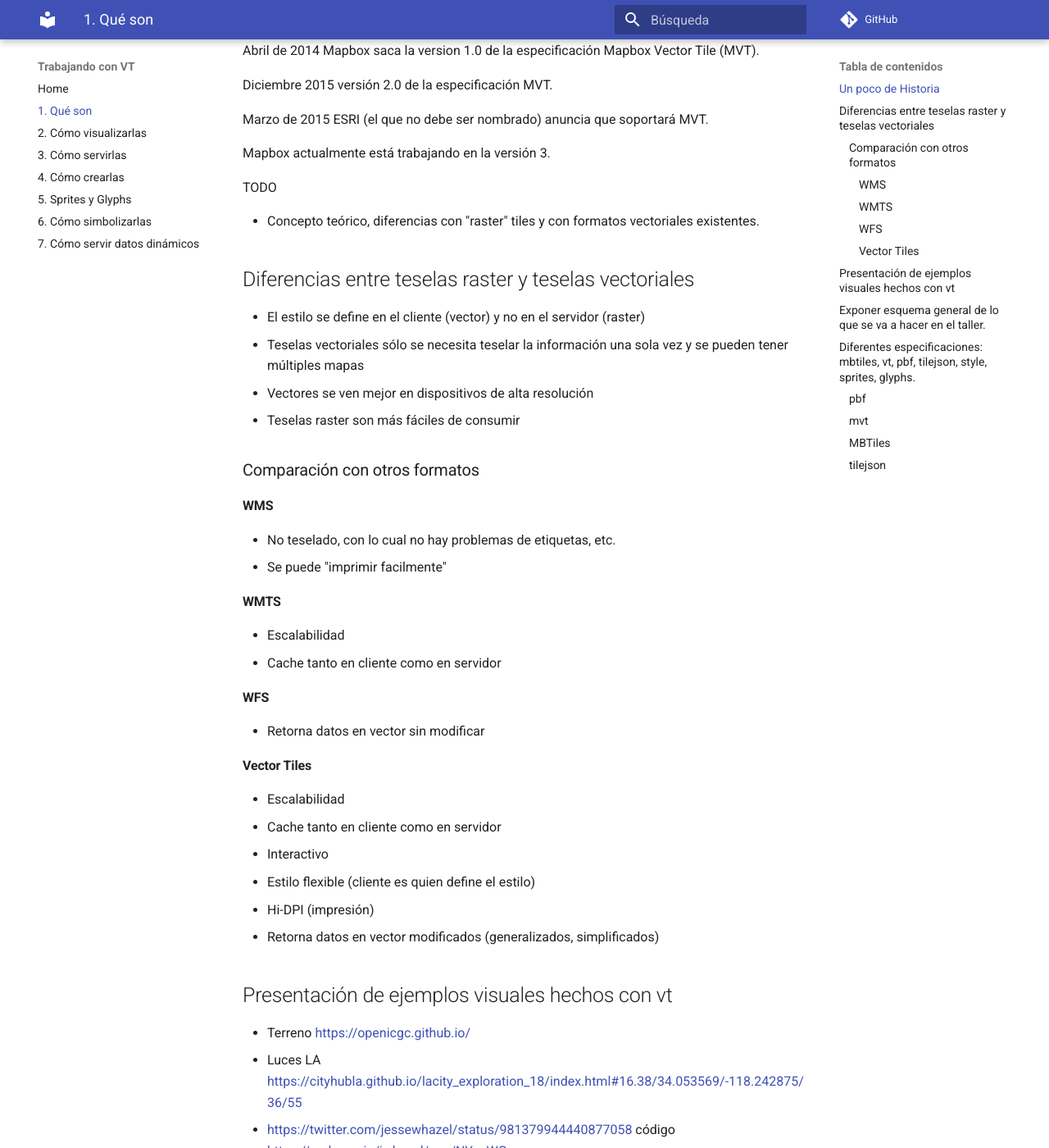
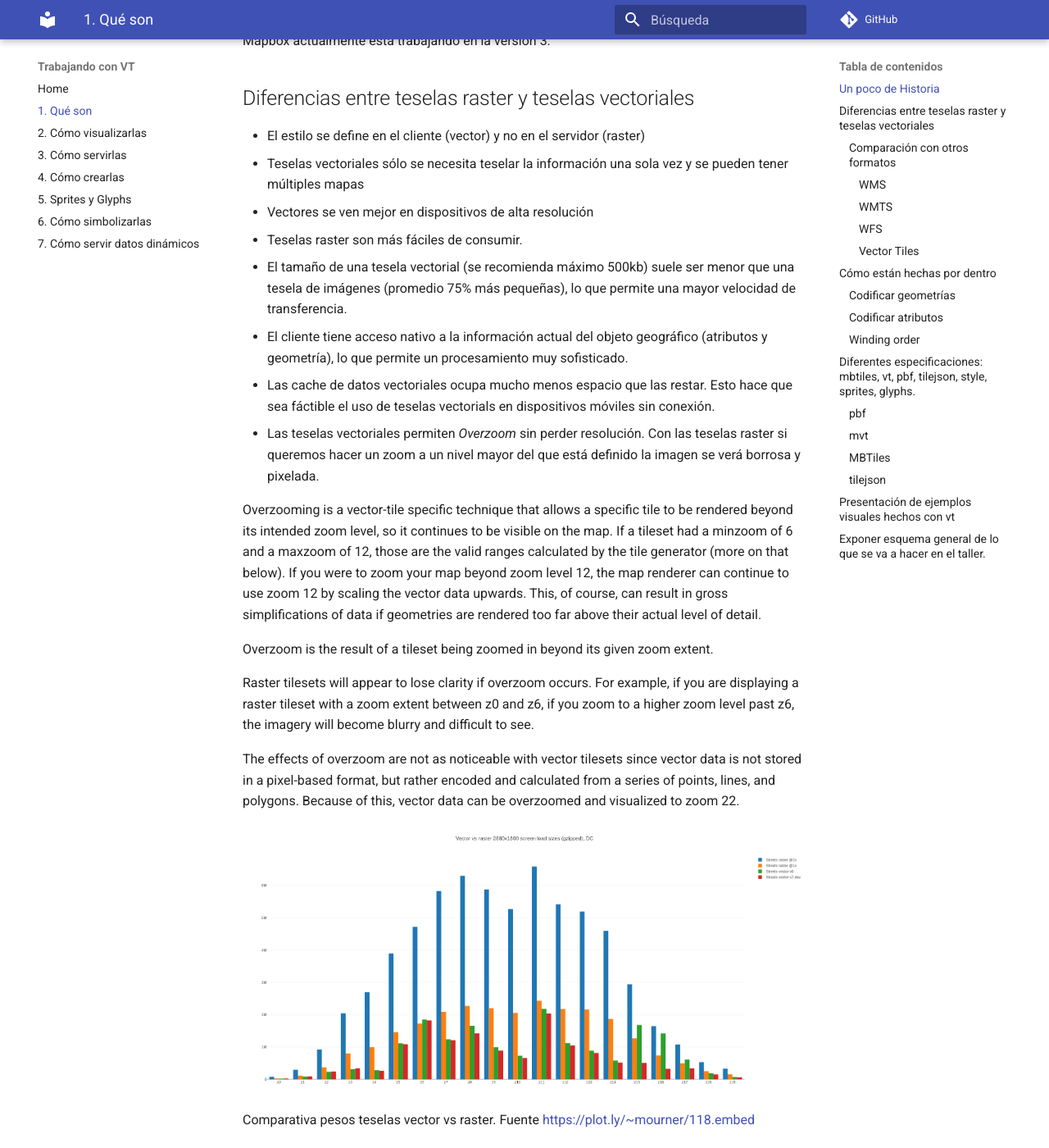
Before and after one commit to geoinquiets/taller-vt, an MkDocs documentation site: the page built from docs/1_teoria.md, in a window 1280 px wide and 1400 px high, scrolled down 1197 px. Shown: the whole window at 82% size. Built offline with MkDocs 1.6.1 and Material for MkDocs 9.7.7, drawn with Linux system fonts in a browser that asks for light colours; comment, search, counter and statistics services are not loaded; old or Windows-style settings are respelled for this version of MkDocs; some of the changed text lies outside the part shown.

Commit message:
un poco de teoria

```diff
--- a/docs/1_teoria.md
+++ b/docs/1_teoria.md
@@ -1,24 +1,8 @@
 # Qué son las teselas vectoriales
 
-* qué son,
+Las teselas vectoriales son un formato de datos liviano para almacenar datos vectoriales geoespaciales, como puntos, líneas y polígonos. Las teselas vectoriales codifican información geográfica de acuerdo con la especificación de teselas vector de Mapbox. La especificación de Mapbox es un estándar abierto bajo una licencia Creative Commons Attribution 3.0 US.
 
-https://mappinggis.com/2017/09/que-son-los-vector-tiles-y-como-generarlos-con-geoserver/
-
-https://www.mapbox.com/vector-tiles/
-
-https://wiki.openstreetmap.org/wiki/Vector_tiles
-
-https://en.wikipedia.org/wiki/Vector_tiles
-
-http://blog.sourcepole.ch/assets/2017/t-rex-foss4g2017.pdf
-
-https://www.slideshare.net/jgarnett/vector-tiles-with-geoserver-and-openlayers
-
-https://www.mapbox.com/help/glossary/
-
-
-* para qué sirven y para qué no,
-TODO
+Una tesela vectorial (vector tiles) contiene datos vectoriales georreferenciados (puede contener múltiples capas), recortados en teselas para facilitar su recuperación. Son equivalentes a las teselas raster tradicionales (WMTS, TMS) pero retornan datos vectoriales en lugar de una imagen.
 
 ## Un poco de Historia
 
@@ -40,24 +24,34 @@
 
 Mapbox actualmente está trabajando en la versión 3.
 
-
-TODO
-
-* Concepto teórico, diferencias con "raster" tiles y con formatos vectoriales existentes.
-
 ## Diferencias entre teselas raster y teselas vectoriales
 
 * El estilo se define en el cliente (vector) y no en el servidor (raster)
 * Teselas vectoriales sólo se necesita teselar la información una sola vez y se pueden tener múltiples mapas
 * Vectores se ven mejor en dispositivos de alta resolución
-* Teselas raster son más fáciles de consumir
+* Teselas raster son más fáciles de consumir.
+* El tamaño de una tesela vectorial (se recomienda máximo 500kb) suele ser menor que una tesela de imágenes (promedio 75% más pequeñas), lo que permite una mayor velocidad de transferencia.
+* El cliente tiene acceso nativo a la información actual del objeto geográfico (atributos y geometría), lo que permite un procesamiento muy sofisticado.
+* Las cache de datos vectoriales ocupa mucho menos espacio que las restar. Esto hace que sea fáctible el uso de teselas vectorials en dispositivos móviles sin conexión.
+* Las teselas vectoriales permiten *Overzoom* sin perder resolución. Con las teselas raster si queremos hacer un zoom a un nivel mayor del que está definido la imagen se verá borrosa y pixelada.
+
+Overzooming is a vector-tile specific technique that allows a specific tile to be rendered beyond its intended zoom level, so it continues to be visible on the map. If a tileset had a minzoom of 6 and a maxzoom of 12, those are the valid ranges calculated by the tile generator (more on that below). If you were to zoom your map beyond zoom level 12, the map renderer can continue to use zoom 12 by scaling the vector data upwards. This, of course, can result in gross simplifications of data if geometries are rendered too far above their actual level of detail.
+
+Overzoom is the result of a tileset being zoomed in beyond its given zoom extent.
+
+Raster tilesets will appear to lose clarity if overzoom occurs. For example, if you are displaying a raster tileset with a zoom extent between z0 and z6, if you zoom to a higher zoom level past z6, the imagery will become blurry and difficult to see.
+
+The effects of overzoom are not as noticeable with vector tilesets since vector data is not stored in a pixel-based format, but rather encoded and calculated from a series of points, lines, and polygons. Because of this, vector data can be overzoomed and visualized to zoom 22.
+
+![Comparativa pesos teselas vector vs raster](img/vector-raster.png)
+Comparativa pesos teselas vector vs raster. Fuente https://plot.ly/~mourner/118.embed
 
 ### Comparación con otros formatos
 
 #### WMS
 
-* No teselado, con lo cual no hay problemas de etiquetas, etc.
-* Se puede "imprimir facilmente"
+* No teselado, con lo cual no hay problemas de etiquetas, etc
+* Se puede imprimir pero hay problemas con Hi-DPI
 
 #### WMTS
 
@@ -77,17 +71,39 @@
 * Hi-DPI (impresión)
 * Retorna datos en vector modificados (generalizados, simplificados)
 
-## Presentación de ejemplos visuales hechos con vt
+## Cómo están hechas por dentro
 
-* Terreno https://openicgc.github.io/
-* Luces LA https://cityhubla.github.io/lacity_exploration_18/index.html#16.38/34.053569/-118.242875/36/55
-* https://twitter.com/jessewhazel/status/981379944440877058 código https://codepen.io/jwhazel/pen/NYzpWG
-* https://vimeo.com/263466166 blog explicativo https://medium.com/@erdag/mappox-mapmadness18-round-4-1251a8c10421
+Las geometrías y los atributos se codifican como datos binarios de Google Protobuf (PBF).
 
+### Codificar geometrías
 
-## Exponer esquema general de lo que se va a hacer en el taller.
+Para codificar información geográfica en una tesela vectorial, una herramienta debe convertir las coordenadas geográficas, como la latitud y la longitud, en coordenadas vectoriales de cuadrículas. Las teselas de vectoriales no tienen ningún concepto de información geográfica. Codifican puntos, líneas y polígonos como pares x/y relativos a la esquina superior izquierda de la cuadrícula de forma descendente.
 
-TODO
+Las geometrías son transformadas a una sola tesela, con un sistema de coordenadas de píxel local, que por defecto va de la esquina superior izquierda (0,0) a la esquina inferior derecha (4096,4096).
+
+![Codificar geometría](img/geo2pbf.gif)
+
+Codificar geometría. Fuente https://www.mapbox.com/vector-tiles/specification/#encoding-geom
+
+### Codificar atributos
+
+los atributos de características se codifican como un conjunto único de claves (algo así como un esquema de campos de capa) y la lista de sus valores.
+
+Los atributos están codificados en una serie de etiquetas que existen dentro de un elemento en el vector que tienen valores enteros que hacen referencia a las claves y los valores que provienen de la geometría. Para geometrías grandes, esto elimina la redundancia de los atributos que tienen las mismas claves y valores similares.
+
+![Codificar atributos](img/atributos2pbf.png)
+
+Codificar atributos. Fuente https://www.mapbox.com/vector-tiles/specification/#encoding-attr
+
+### Winding order
+
+El *Winding order*(dirección de digitalización) se refiere a la dirección en que se dibuja un anillo en un mosaico vectorial, ya sea en sentido horario o antihorario. Muchas geometrías son multipolígonos con "agujeros", que también se representan como anillos de polígono. Es importante poder inferir orden para extraer datos fuente de un mosaico vectorial y comprender si la geometría es parte de un polígono múltiple o un polígono único.
+
+Para que los procesadores distingan de manera apropiada qué polígonos son agujeros y cuáles son geometrías únicas, la especificación requiere que todos los polígonos sean válidos (validez de OGC). Cualquier anillo interior poligonal debe orientarse con el orden opuesto al de su anillo exterior principal y todos los anillos interiores deben seguir directamente el anillo exterior al que pertenecen. Los anillos exteriores deben estar orientados en el sentido de las agujas del reloj y los anillos interiores deben estar orientados en sentido contrario a las agujas del reloj.
+
+![Winding order](img/winding-order.png)
+
+Winding order. Fuente https://www.mapbox.com/vector-tiles/specification/#winding-order
 
 ## Diferentes especificaciones: mbtiles, vt, pbf, tilejson, style, sprites, glyphs.
 
@@ -119,23 +135,21 @@
 
 Esta especificación intenta crear un estándar para representar metadatos sobre múltiples tipos de capas, para ayudar a los clientes en la configuración y navegación.
 
+## Presentación de ejemplos visuales hechos con vt
 
-* cómo están hechas por dentro,
+* Terreno https://openicgc.github.io/
+* Luces LA https://cityhubla.github.io/lacity_exploration_18/index.html#16.38/34.053569/-118.242875/36/55
+* https://twitter.com/jessewhazel/status/981379944440877058 código https://codepen.io/jwhazel/pen/NYzpWG
+* https://vimeo.com/263466166 blog explicativo https://medium.com/@erdag/mappox-mapmadness18-round-4-1251a8c10421
+
+* para qué sirven y para qué no,
+TODO
+
+## Exponer esquema general de lo que se va a hacer en el taller.
 
 TODO
 
-feature geometries are transformed to a single tile, local, pixel coordinate system, which by default goes from upper-left(0,0) to lower-right (4096,4096), i.e. an affine transformation with integer rounding.
-features attributes are encoded as a unique set of keys (something like a layer fields schema) and the list of their values.
-geometries and attributes are encoded as Google Protobuf (PBF) binary data.
 
-
-Protocol buffer format (PBF, binary,
-Streamable)
-> Geometry in screen pixel coordinates
-(Integers, ZigZag encoded)
-> Multipoint/Multiline/Multipolygon
-> Non-spatial attributes (optional Feature-ID)
-> Multiple layers per tile
 
 
 * cómo se almacenan y distribuyen,
```
Also changed, not shown: docs/img/atributos2pbf.png (added), docs/img/geo2pbf.gif (added), docs/img/vector-raster.png (added), docs/img/winding-order.png (added).
